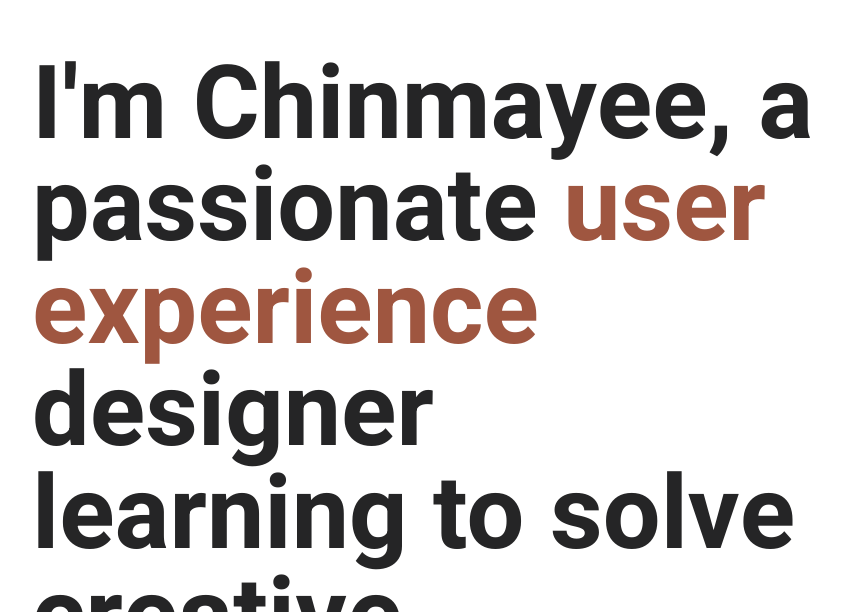
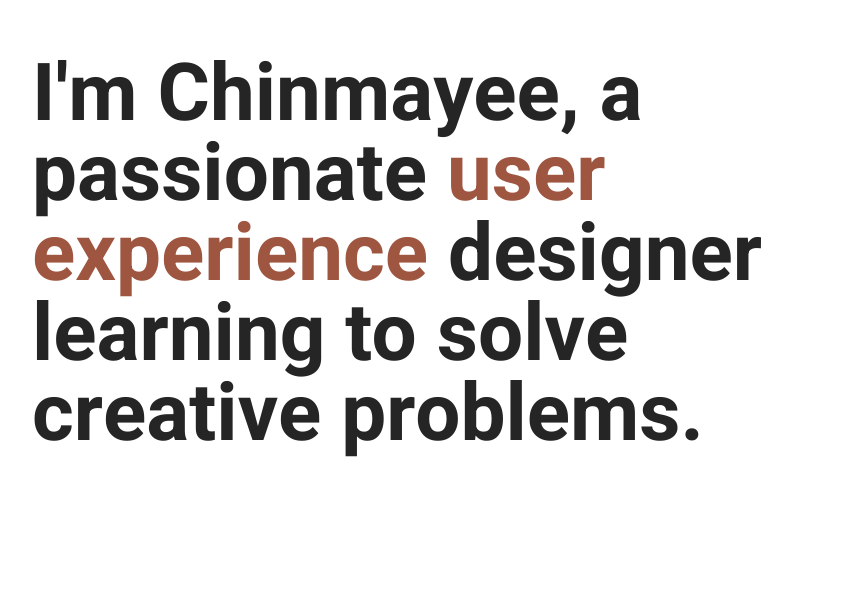
Before and after one commit to chinmayeekusnur/chinmayeekusnur.github.io, a plain HTML site: page index.html in a window 1280 px wide. Shown: the part 105-717 px from the top of the page, without its empty margins (208-1071 px from the left). Drawn offline with Linux system fonts and the light colour scheme.

Commit message:
Update grids.css

```diff
--- a/css/grids.css
+++ b/css/grids.css
@@ -9,7 +9,7 @@
 @media (min-width: 20rem) {
 
     #intro{
-        font-size: 1.11rem;
+        font-size: 1.2rem;
         margin:0;
         line-height:1;
 
@@ -91,7 +91,7 @@
 @media (min-width: 28rem) {
 
     #intro{
-        font-size: 2.5rem;
+        font-size: 1.2rem;
         margin:0;
         line-height:1;
     }
@@ -126,7 +126,7 @@
 @media (min-width: 44rem) {
 
     #intro{
-        font-size: 1.6rem;
+        font-size: 1.2rem;
         margin:0;
         line-height:1;
     }
@@ -216,7 +216,7 @@
 @media (min-width: 67rem) {
 
     #intro, #intro-covinize{
-        font-size: 2.75rem;
+        font-size: 2rem;
         margin:0;
         line-height:1;
     }
@@ -295,7 +295,7 @@
 @media (min-width: 75rem) {
 
     #intro, #intro-covinize{
-        font-size: 3.2rem;
+        font-size: 2.5rem;
         margin:0;
         line-height:1;
     }
```
